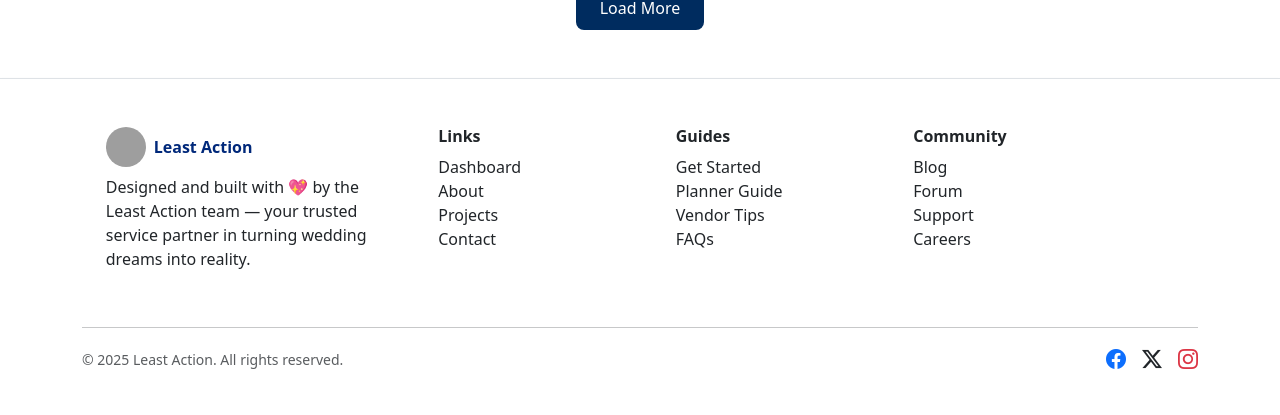
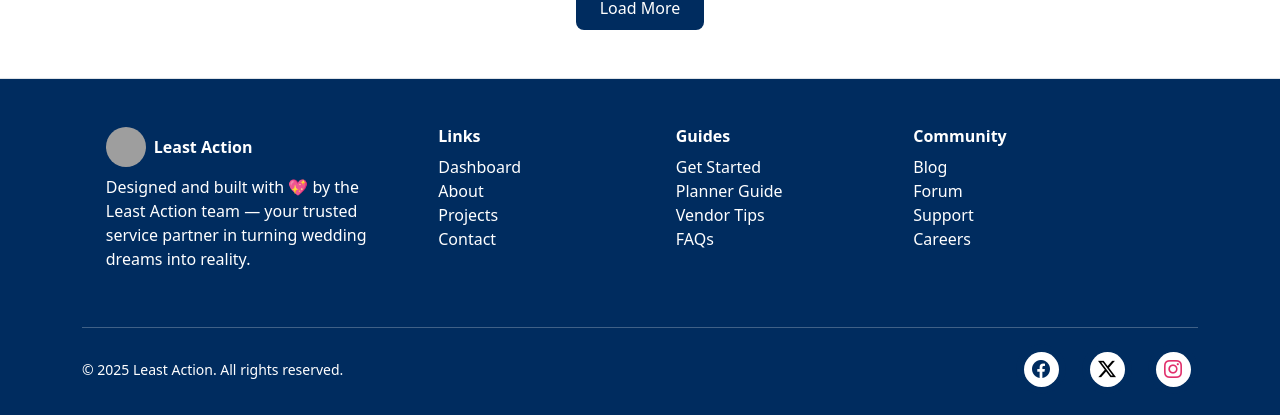
Before and after one commit to Bnks10061998/Service-Portfolio, a React (Vite) app: page / in a window 1280 px wide. Shown: the part 614-1029 px from the top of the page. Built offline with nearby package versions, Linux system fonts and the light colour scheme; grey boxes are pictures that could not be loaded.

Commit message:
update LA-Project-new

```diff
--- a/src/Components/Footer.jsx
+++ b/src/Components/Footer.jsx
@@ -3,7 +3,10 @@ import "bootstrap-icons/font/bootstrap-icons.css"; // Import Bootstrap Icons
 
 const Footer = () => {
   return (
-    <footer className="bg-white text-dark pt-5 pb-4 border-top shadow-sm">
+    <footer
+      className="text-white pt-5 pb-4 border-top shadow-sm"
+      style={{ backgroundColor: "#002C5F" }}
+    >
       <div className="container text-center text-md-start">
         <div className="row">
           {/* Logo & About */}
@@ -16,7 +19,7 @@ const Footer = () => {
                 height="40"
                 className="rounded-circle"
               />
-              <span style={{ color: "#00287A" }}>Least Action</span>
+              <span style={{ color: "#FFF" }}>Least Action</span>
             </h6>
 
             <p>
@@ -30,22 +33,25 @@ const Footer = () => {
             <h6 className="fw-bold">Links</h6>
             <ul className="list-unstyled">
               <li>
-                <a href="#dashboard" className="text-decoration-none text-dark">
+                <a
+                  href="#dashboard"
+                  className="text-decoration-none text-white"
+                >
                   Dashboard
                 </a>
               </li>
               <li>
-                <a href="#about" className="text-decoration-none text-dark">
+                <a href="#about" className="text-decoration-none text-white">
                   About
                 </a>
               </li>
               <li>
-                <a href="#projects" className="text-decoration-none text-dark">
+                <a href="#projects" className="text-decoration-none text-white">
                   Projects
                 </a>
               </li>
               <li>
-                <a href="#contact" className="text-decoration-none text-dark">
+                <a href="#contact" className="text-decoration-none text-white">
                   Contact
                 </a>
               </li>
@@ -57,22 +63,22 @@ const Footer = () => {
             <h6 className="fw-bold">Guides</h6>
             <ul className="list-unstyled">
               <li>
-                <a href="#" className="text-decoration-none text-dark">
+                <a href="#" className="text-decoration-none text-white">
                   Get Started
                 </a>
               </li>
               <li>
-                <a href="#" className="text-decoration-none text-dark">
+                <a href="#" className="text-decoration-none text-white">
                   Planner Guide
                 </a>
               </li>
               <li>
-                <a href="#" className="text-decoration-none text-dark">
+                <a href="#" className="text-decoration-none text-white">
                   Vendor Tips
                 </a>
               </li>
               <li>
-                <a href="#" className="text-decoration-none text-dark">
+                <a href="#" className="text-decoration-none text-white">
                   FAQs
                 </a>
               </li>
@@ -84,22 +90,22 @@ const Footer = () => {
             <h6 className="fw-bold">Community</h6>
             <ul className="list-unstyled">
               <li>
-                <a href="#" className="text-decoration-none text-dark">
+                <a href="#" className="text-decoration-none text-white">
                   Blog
                 </a>
               </li>
               <li>
-                <a href="#" className="text-decoration-none text-dark">
+                <a href="#" className="text-decoration-none text-white">
                   Forum
                 </a>
               </li>
               <li>
-                <a href="#" className="text-decoration-none text-dark">
+                <a href="#" className="text-decoration-none text-white">
                   Support
                 </a>
               </li>
               <li>
-                <a href="#" className="text-decoration-none text-dark">
+                <a href="#" className="text-decoration-none text-white">
                   Careers
                 </a>
               </li>
@@ -110,34 +116,93 @@ const Footer = () => {
         {/* Footer Bottom Line */}
         <hr className="my-3" />
         <div className="d-flex justify-content-between align-items-center flex-wrap">
-          <p className="text-muted small mb-0">
+          <p className="text-white small mb-0">
             © {new Date().getFullYear()} Least Action. All rights reserved.
           </p>
           <div className="d-flex gap-3">
+            {/* Facebook */}
+            <div
+              className="rounded-circle d-flex align-items-center justify-content-center"
+              style={{
+                width: "50px",
+                height: "50px",
+                backgroundColor: "#002C5F", // outer circle
+              }}
+            >
+              <div
+                className="rounded-circle d-flex align-items-center justify-content-center"
+                style={{
+                  width: "35px",
+                  height: "35px",
+                  backgroundColor: "#ffffff", // inner white circle
+                }}
+              >
                 <a
                   href="https://facebook.com"
                   target="_blank"
                   rel="noopener noreferrer"
-              className="text-primary fs-5"
+                  style={{ color: "#002C5F", fontSize: "18px" }}
                 >
                   <i className="bi bi-facebook"></i>
                 </a>
+              </div>
+            </div>
+
+            {/* Twitter */}
+            <div
+              className="rounded-circle d-flex align-items-center justify-content-center"
+              style={{
+                width: "50px",
+                height: "50px",
+                backgroundColor: "#002C5F",
+              }}
+            >
+              <div
+                className="rounded-circle d-flex align-items-center justify-content-center"
+                style={{
+                  width: "35px",
+                  height: "35px",
+                  backgroundColor: "#ffffff",
+                }}
+              >
                 <a
                   href="https://x.com"
                   target="_blank"
                   rel="noopener noreferrer"
-              className="text-dark fs-5"
+                  style={{ color: "#000000", fontSize: "18px" }}
                 >
                   <i className="bi bi-twitter-x"></i>
                 </a>
+              </div>
+            </div>
+
+            {/* Instagram */}
+            <div
+              className="rounded-circle d-flex align-items-center justify-content-center"
+              style={{
+                width: "50px",
+                height: "50px",
+                backgroundColor: "#002C5F",
+              }}
+            >
+              <div
+                className="rounded-circle d-flex align-items-center justify-content-center"
+                style={{
+                  width: "35px",
+                  height: "35px",
+                  backgroundColor: "#ffffff",
+                }}
+              >
                 <a
                   href="https://instagram.com"
                   target="_blank"
                   rel="noopener noreferrer"
-              className="text-danger fs-5"
+                  style={{ color: "#E1306C", fontSize: "18px" }}
                 >
                   <i className="bi bi-instagram"></i>
                 </a>
+              </div>
+            </div>
           </div>
         </div>
       </div>
```
Lines whose indentation alone changed are shown as unchanged.
